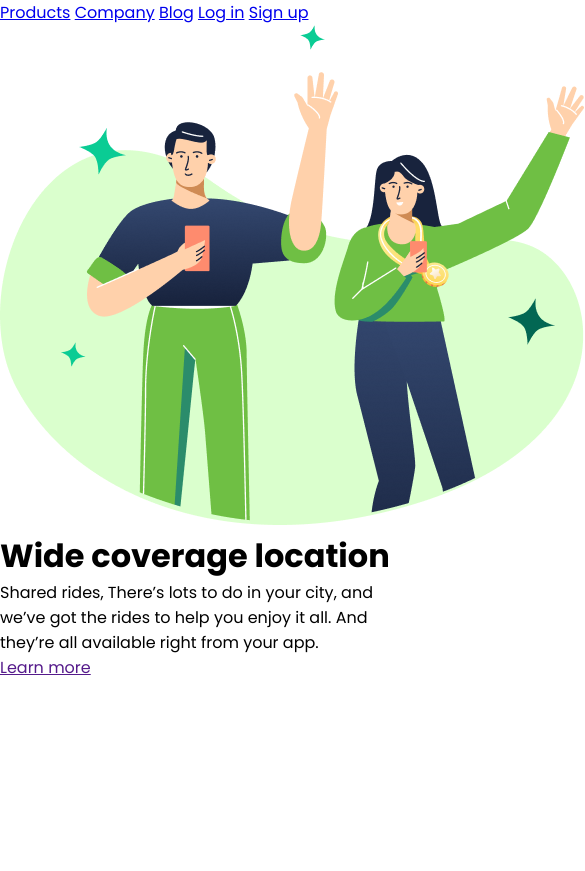
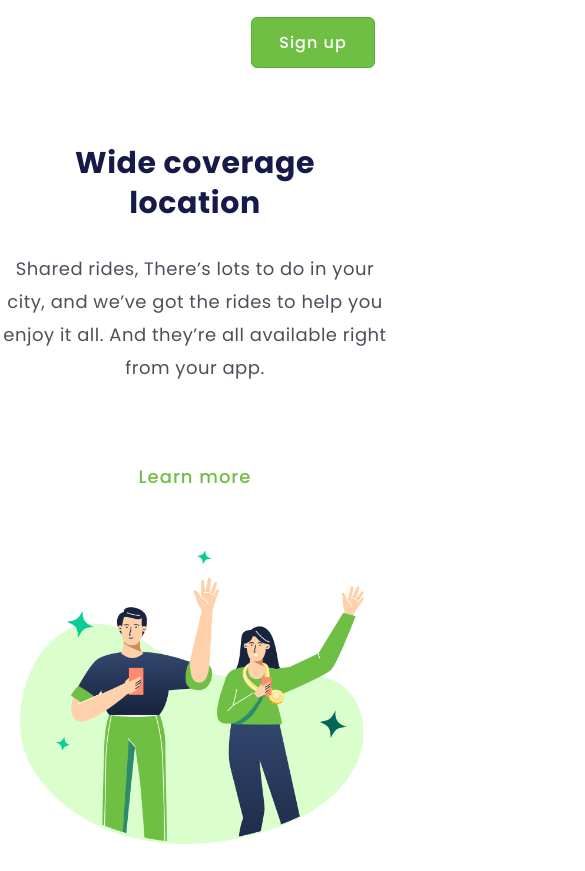
Before and after one commit to alexsandroansp/wide-coverage-location, a plain HTML site: page index.html in a window 390 px wide. Shown: the whole page, 585 px wide, since content can reach past the window. Before the commit the page ends 844 px from the top, so only its background shows below. Drawn offline with Linux system fonts and the light colour scheme.

Commit message:
Responsividade

```diff
--- a/index.html
+++ b/index.html
@@ -18,7 +18,7 @@
       <a href="#">Company</a>
       <a href="#">Blog</a>
       <a href="#">Log in</a>
-      <a href="#">Sign up</a>
+      <button class="btn">Sign up</button>
     </header>
 
     <div id="hero">
@@ -29,12 +29,15 @@
     </div>
 
     <div id="article">
-      <h1>Wide coverage location</h1>
+      <h1>
+        Wide coverage<br />
+        location
+      </h1>
       <p>
         Shared rides, There’s lots to do in your city, and we’ve got the rides
         to help you enjoy it all. And they’re all available right from your app.
       </p>
-      <a href="">Learn more</a>
+      <a href="#" class="btn-learnmore">Learn more</a>
     </div>
   </body>
 </html>
--- a/styles.css
+++ b/styles.css
@@ -4,3 +4,129 @@
   box-sizing: border-box;
   font-family: "Poppins", sans-serif;
 }
+
+header {
+  margin: 47px auto 0;
+}
+
+a {
+  margin-left: 47px;
+  text-decoration: none;
+  font-weight: 400;
+  font-size: 14px;
+  letter-spacing: 0.88px;
+  color: #17233d;
+  line-height: 24px;
+}
+
+.btn {
+  display: inline-flex;
+  align-items: center;
+  justify-content: center;
+  color: #ffffff;
+  background-color: #6fbf44;
+  border: 1px solid #4cb538;
+  width: 124px;
+  height: 51px;
+  border-radius: 6px;
+  font-weight: 500;
+  font-size: 16px;
+  letter-spacing: 1px;
+  line-height: 24px;
+  margin-left: 32px;
+  cursor: pointer;
+}
+
+#hero {
+  margin: 163px 84.82px 102px 180px;
+  display: inline-block;
+}
+
+#article {
+  display: inline-block;
+}
+
+h1 {
+  width: 582px;
+  font-weight: 700;
+  font-size: 62px;
+  line-height: 82px;
+  letter-spacing: 0.6px;
+  color: #161a49;
+}
+
+p {
+  margin-top: 47px;
+  margin-bottom: 55px;
+  width: 493px;
+  font-weight: 400;
+  font-size: 18px;
+  line-height: 33px;
+  letter-spacing: 0.5px;
+  color: #4b505a;
+}
+
+.btn-learnmore {
+  font-weight: 500;
+  font-size: 18px;
+  letter-spacing: 1px;
+  color: #6fbf44;
+  margin-left: 0;
+}
+
+@media (max-width: 900px) {
+  a {
+    display: none;
+  }
+
+  .btn {
+    position: absolute;
+    top: 17px;
+    right: 15px;
+  }
+
+  body {
+    display: flex;
+    flex-direction: column;
+    align-items: center;
+  }
+
+  #hero,
+  #article {
+    display: block;
+    margin: 20px auto;
+    text-align: center;
+  }
+
+  #article {
+    order: 1;
+  }
+
+  #hero {
+    order: 2;
+    margin-top: 40px;
+  }
+
+  h1 {
+    width: auto;
+    margin-top: 76px;
+    font-size: 30px;
+    line-height: 40px;
+    white-space: normal;
+  }
+
+  p {
+    width: auto;
+    margin-top: 29px;
+  }
+
+  img {
+    max-width: 90%;
+    height: auto;
+  }
+
+  .btn-learnmore {
+    display: inline-block;
+    margin-top: 26px;
+  }
+}
```
